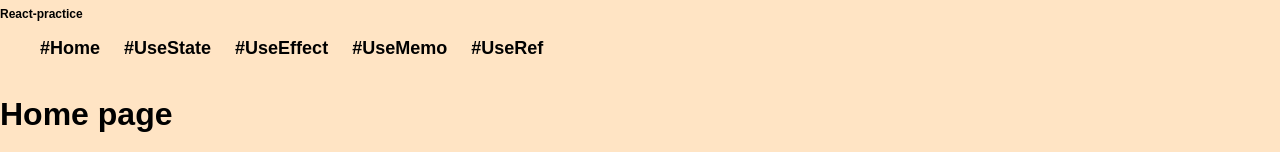
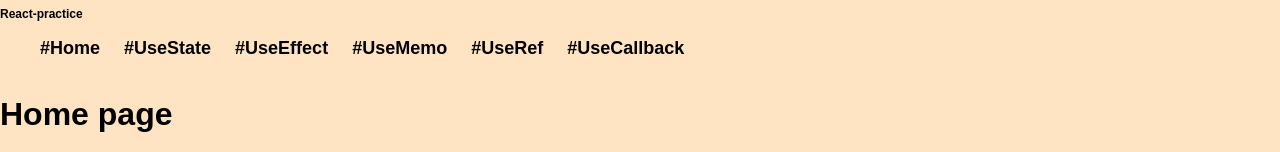
Before and after one commit to ArtemDubovov/-react-practice, a React (Create React App) app: page / in a window 1280 px wide. Shown: the top 152 px of the page. Built offline with nearby package versions, Linux system fonts and the light colour scheme; a web font is replaced by a local one.

Commit message:
feat: added useCallback feature

```diff
--- /dev/null
+++ b/src/pages/useCallback/useCallback.jsx
@@ -0,0 +1,19 @@
+import React, { useCallback, useState } from "react";
+
+function UseCallback() {
+    const [inputValue, setInputValue] = useState('');
+    const testUseCallback = useCallback(() => {
+        console.log(inputValue); // ???
+    }, [inputValue])
+    return(
+        <div className="page">
+            <h1>UseCallback</h1>
+            <div className="wrapper_component">
+                <input onChange={(e) => setInputValue(e.target.value)} value={inputValue}/>
+                <button onClick={() => testUseCallback(inputValue)}>Alert callback</button>
+            </div>
+        </div>
+    )
+}
+
+export default UseCallback;
--- a/src/routing/index.js
+++ b/src/routing/index.js
@@ -1,4 +1,5 @@
 import HomePage from "../pages/HomePage/homePage";
+import UseCallback from "../pages/useCallback/useCallback";
 import UseEffectPage from "../pages/useEffectPage/useEffectComponent";
 import UseMemoPage from "../pages/useMemoPage/useMemoPage";
 import UseRefPage from "../pages/useRefPage/useRefPage";
@@ -11,6 +12,7 @@ const PAGES = [
     {url: '/useEffect', pageName: '#UseEffect', component: <UseEffectPage />},
     {url: '/useMemo', pageName: '#UseMemo', component: <UseMemoPage />},
     {url: '/useRef', pageName: '#UseRef', component: <UseRefPage />},
+    {url: '/useCallback', pageName: '#UseCallback', component: <UseCallback />},
 ]
 
 export default PAGES;
```
